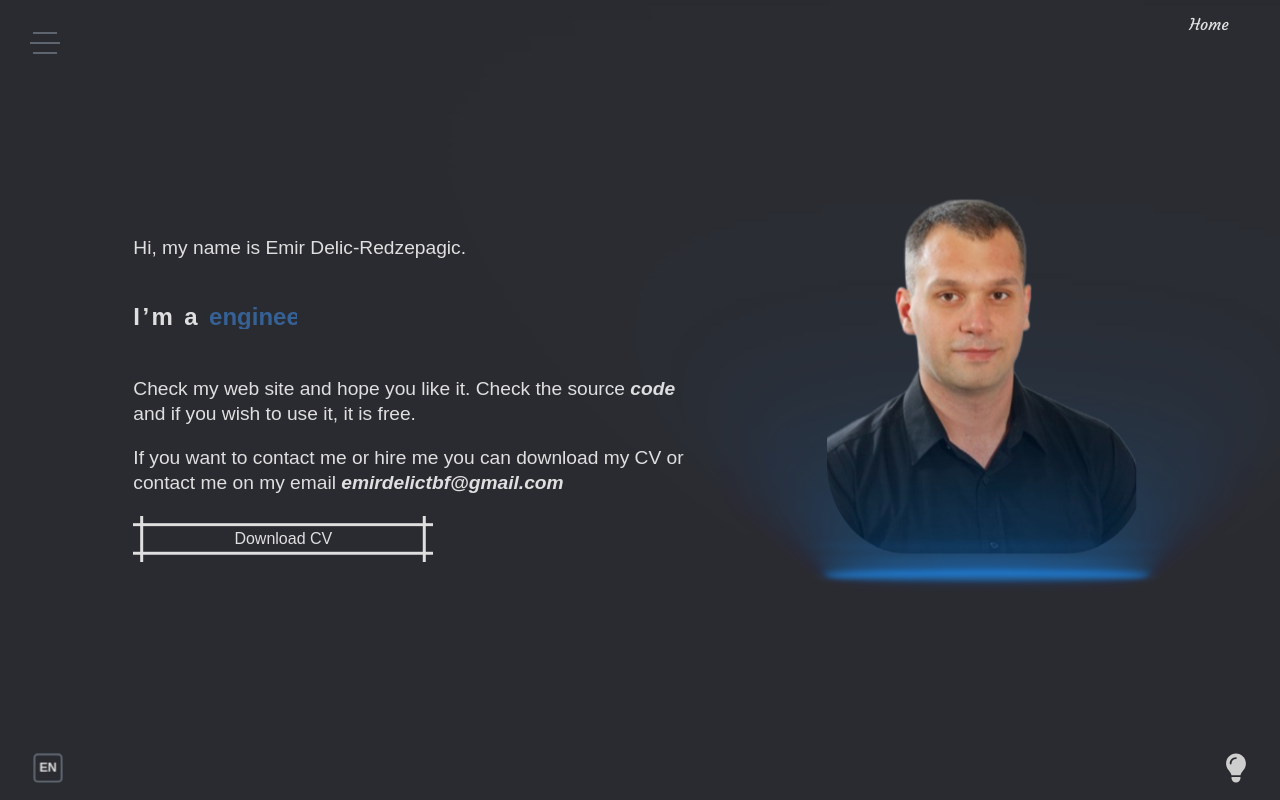
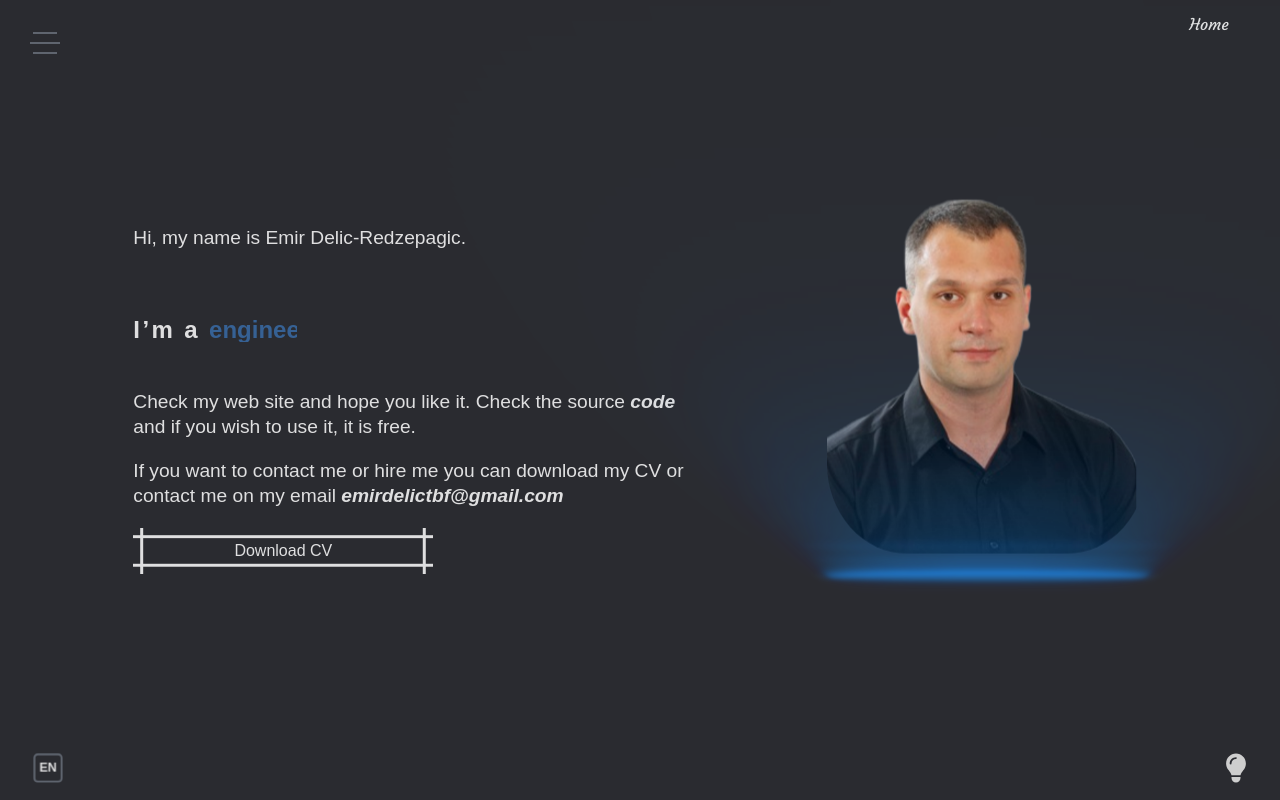
Before and after one commit to EmirDelicR/curriculum-v2, a React (Vite) app: page / in a window 1280 px wide. Built offline with nearby package versions, Linux system fonts and the light colour scheme.

Commit message:
Fix animations

```diff
--- a/src/UI/components/waterMark/WaterMark.scss
+++ b/src/UI/components/waterMark/WaterMark.scss
@@ -21,6 +21,12 @@
   }
 }
 
+@media (prefers-reduced-motion) {
+  .water-mark {
+    animation: none;
+  }
+}
+
 @keyframes fade-in {
   from {
     opacity: 0;
--- a/src/UI/pages/home/Home.scss
+++ b/src/UI/pages/home/Home.scss
@@ -15,6 +15,7 @@
     .text {
       margin-bottom: 1em;
       line-height: 1.3em;
+      animation: animate-text 1s ease-in-out;
     }
 
     .highlight {
@@ -44,3 +45,27 @@
     }
   }
 }
+
+@media (prefers-reduced-motion) {
+  .home-page {
+    .description {
+      .text {
+        animation: none;
+      }
+    }
+  }
+}
+
+@keyframes animate-text {
+  0% {
+    transform: translateX(-100%);
+    opacity: 0;
+  }
+  50% {
+    transform: translateX(0);
+    opacity: 0.5;
+  }
+  100% {
+    opacity: 1;
+  }
+}
--- a/src/UI/pages/home/Home.tsx
+++ b/src/UI/pages/home/Home.tsx
@@ -14,7 +14,7 @@ export default function Home() {
     <div className="home-page">
       <div className="description">
         <WaterMark text="hello" />
-        <p>{t('my-description.introduce')}</p>
+        <p className="text">{t('my-description.introduce')}</p>
         <TextTyping />
         <p className="text">
           <Trans
```
